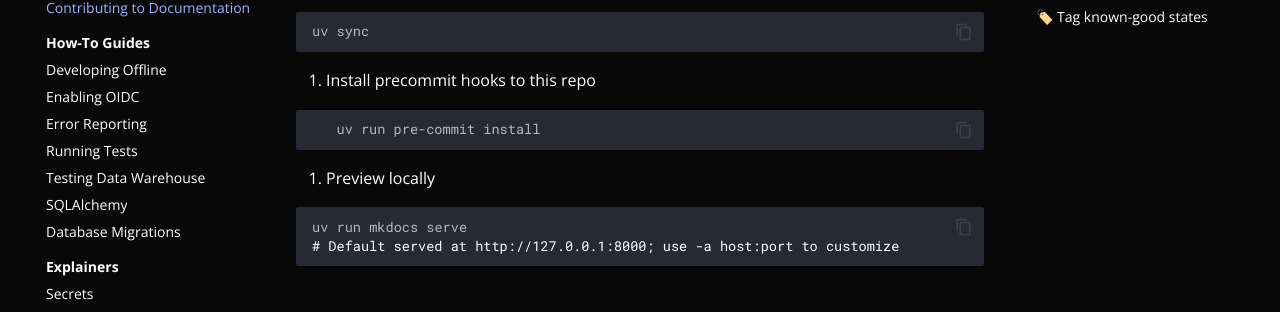
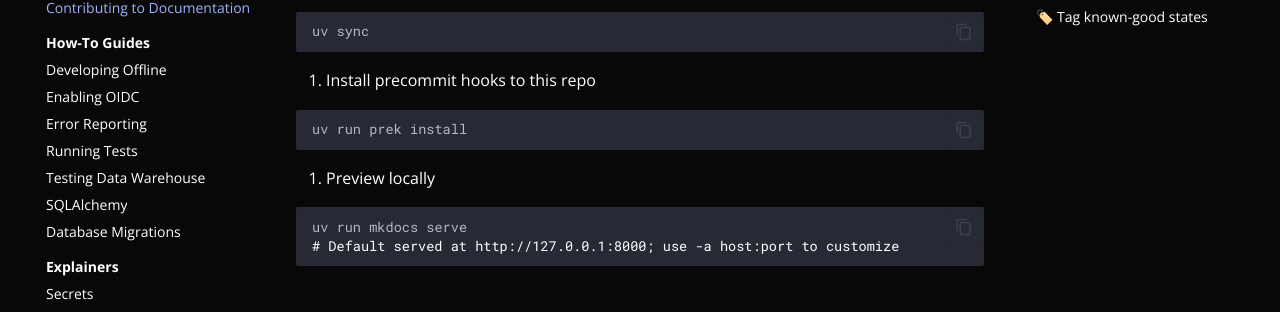
Before and after one commit to agency-fund/evidential-docs, an MkDocs documentation site: the page built from docs/contributing-docs.md, in a window 1280 px wide and 900 px high, scrolled down 547 px. Shown: the part 238-550 px from the top of the window. Built offline with MkDocs 1.6.1 and Material for MkDocs 9.7.7, drawn with Linux system fonts in a browser that asks for light colours; comment, search, counter and statistics services are not loaded.

Commit message:
Update reference to pre-commit in metadocs.

````diff
--- a/docs/contributing-docs.md
+++ b/docs/contributing-docs.md
@@ -28,14 +28,14 @@ git checkout docs
 
 1. Install dependencies
 
-```
+```bash
 uv sync
 ```
 
 1. Install precommit hooks to this repo
 
-```
-   uv run pre-commit install
+```bash
+uv run prek install
 ```
 
 1. Preview locally
````
